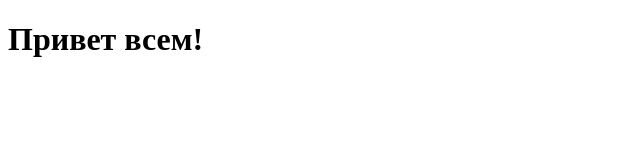
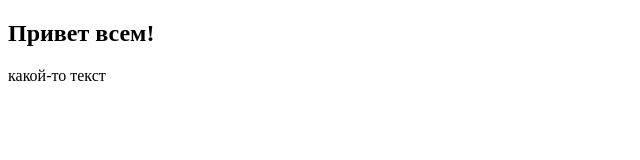
Before and after one commit to iana2806/first-project, a plain HTML site: page index.html in a window 1280 px wide. Shown: the whole page, without its empty margins (0-640 px from the left). Drawn offline with Linux system fonts and the light colour scheme.

Commit message:
добавлен параграф

```diff
--- a/index.html
+++ b/index.html
@@ -5,7 +5,10 @@
   <meta name="viewport" content="width=device-width, initial-scale=1.0">
   <title>Document</title>
 </head>
+<main>
 <body>
-  <h1>Привет всем!</h1>
+  <h2>Привет всем!</h2>
+  <p>какой-то текст</p>
 </body>
+</main>
 </html>
```
